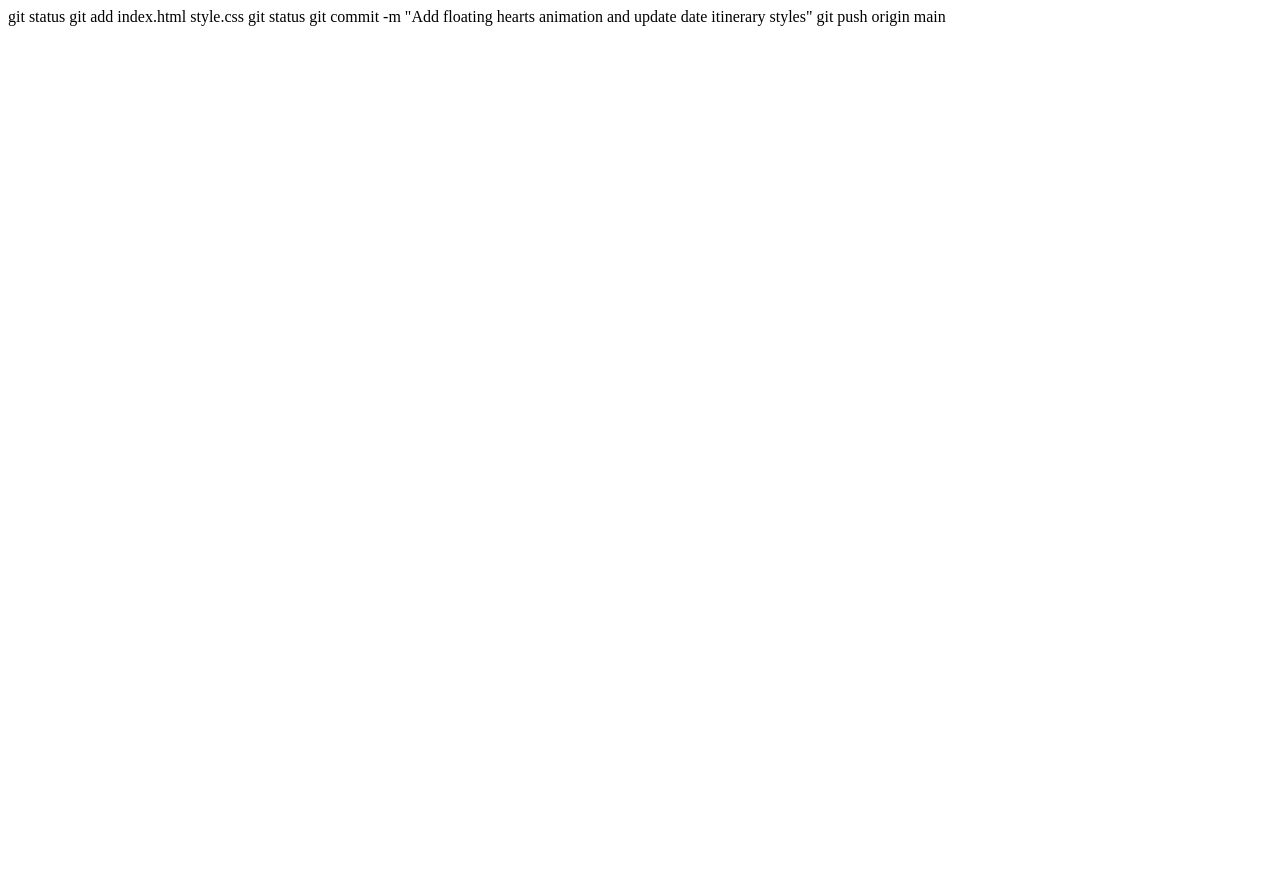
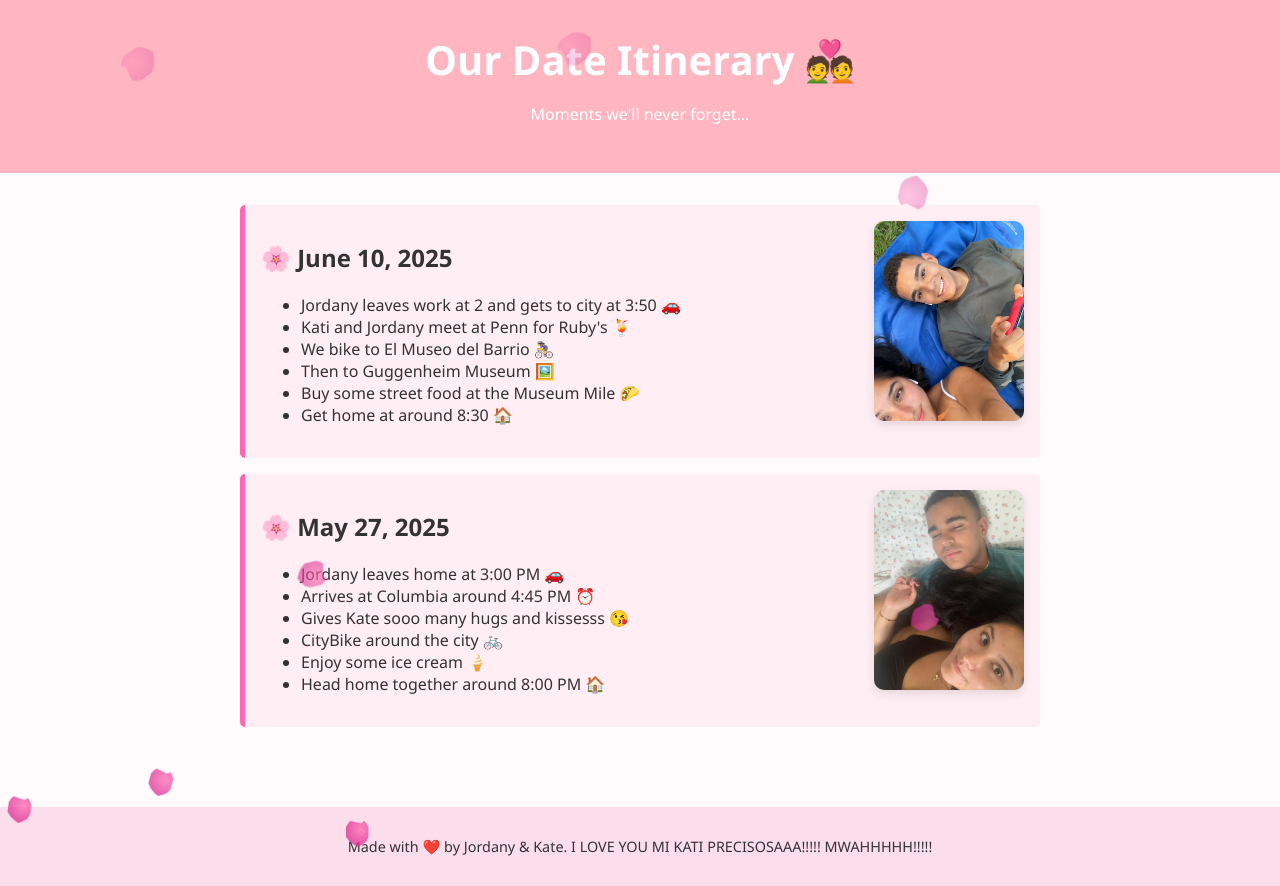
Before and after one commit to jordanyacostacapellan/kateandjordanydates, a plain HTML site: page index.html in a window 1280 px wide. Before the commit the page ends 800 px from the top, so only its background shows below. Drawn offline with Linux system fonts and the light colour scheme.

Commit message:
Add floating hearts animation and update date itinerary styles

```diff
--- a/index.html
+++ b/index.html
@@ -1,5 +1,67 @@
-git status
-git add index.html style.css
-git status
-git commit -m "Add floating hearts animation and update date itinerary styles"
-git push origin main
+<!DOCTYPE html>
+<html lang="en">
+<head>
+  <meta charset="UTF-8" />
+  <meta name="viewport" content="width=device-width, initial-scale=1.0"/>
+  <title>Our Date Itinerary 💖</title>
+  <link rel="stylesheet" href="style.css" />
+</head>
+<body>
+  <header>
+    <h1>Our Date Itinerary 💑</h1>
+    <p>Moments we'll never forget...</p>
+  </header>
+
+  <main>
+    <section class="itinerary">
+      <article class="date-entry">
+        <div class="date-text">
+          <h2>🌸 June 10, 2025</h2>
+          <ul>
+            <li>Jordany leaves work at 2 and gets to city at 3:50 🚗</li>
+            <li>Kati and Jordany meet at Penn for Ruby's 🍹</li>
+            <li>We bike to El Museo del Barrio 🚴‍♀️</li>
+            <li>Then to Guggenheim Museum 🖼️</li>
+            <li>Buy some street food at the Museum Mile 🌮</li>
+            <li>Get home at around 8:30 🏠</li>
+          </ul>
+        </div>
+        <img class="date-photo" src="centralpark.jpg" alt="Central Park" />
+      </article>
+
+      <article class="date-entry">
+        <div class="date-text">
+          <h2>🌸 May 27, 2025</h2>
+          <ul>
+            <li>Jordany leaves home at 3:00 PM 🚗</li>
+            <li>Arrives at Columbia around 4:45 PM ⏰</li>
+            <li>Gives Kate sooo many hugs and kissesss 😘</li>
+            <li>CityBike around the city 🚲</li>
+            <li>Enjoy some ice cream 🍦</li>
+            <li>Head home together around 8:00 PM 🏠</li>
+          </ul>
+        </div>
+        <img class="date-photo" src="hug.jpg" alt="Jordany and Kate's Hug" />
+      </article>
+    </section>
+  </main>
+
+  <footer>
+    <p>Made with ❤️ by Jordany & Kate. I LOVE YOU MI KATI PRECISOSAAA!!!!! MWAHHHHH!!!!!</p>
+  </footer>
+
+  <script>
+    function createHeart() {
+      const heart = document.createElement('div');
+      heart.classList.add('heart');
+      heart.style.left = Math.random() * 100 + 'vw';
+      heart.style.animationDuration = (4 + Math.random() * 4) + 's';
+      document.body.appendChild(heart);
+      setTimeout(() => {
+        heart.remove();
+      }, 8000);
+    }
+    setInterval(createHeart, 500);
+  </script>
+</body>
+</html>
```
